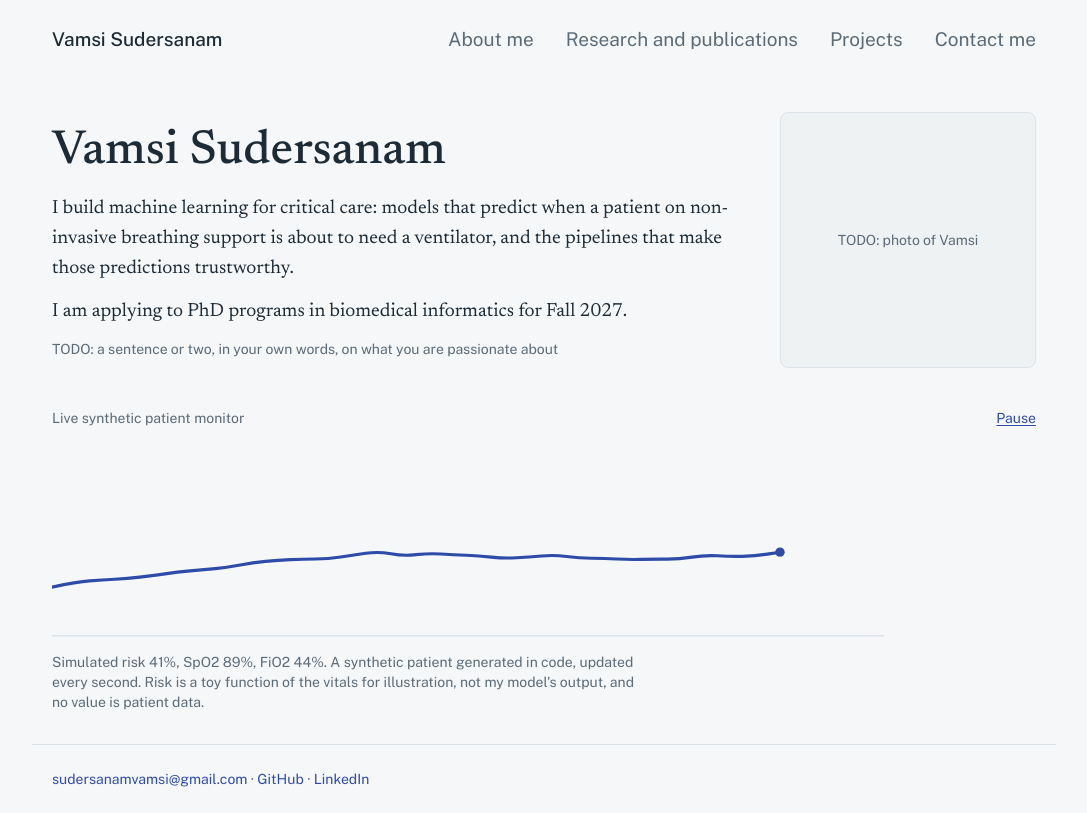
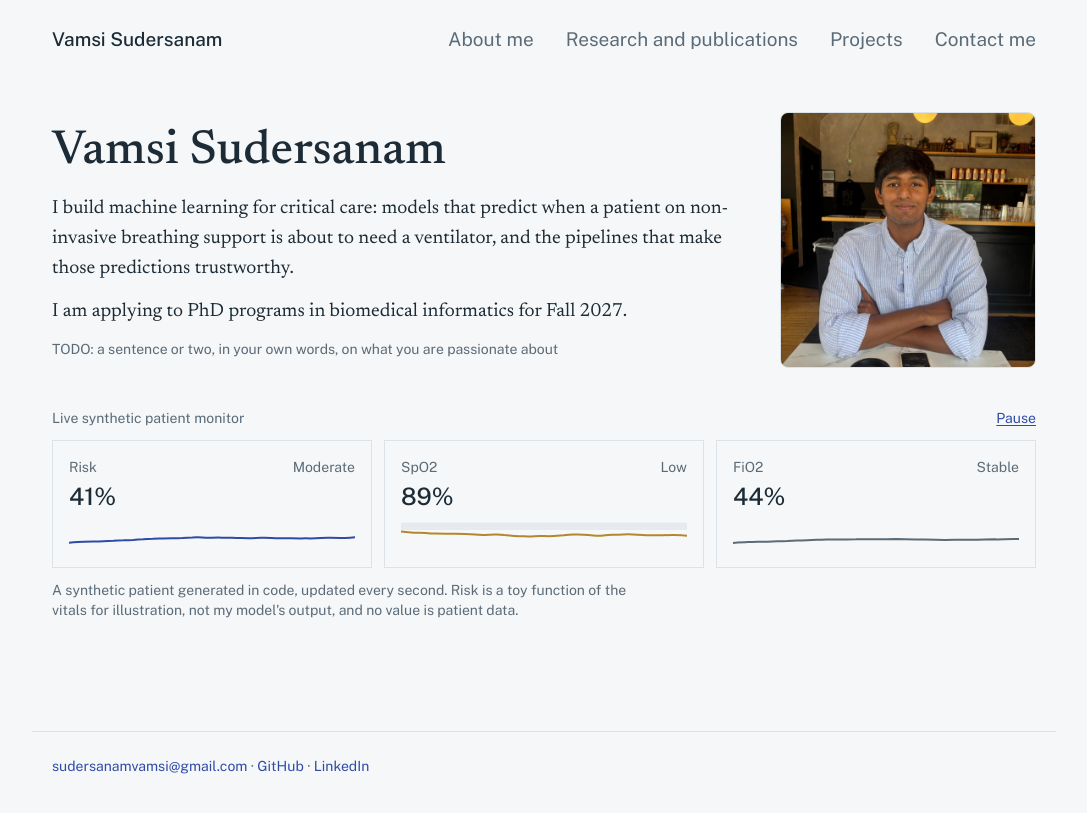
Before and after one commit to sudersanamvamsi-max/Portfolio, a Next.js app: page / in a window 1280 px wide. Shown: the whole page, without its empty margins (96-1183 px from the left). Built offline with nearby package versions, Linux system fonts and the light colour scheme.

Commit message:
Added new visuals and redesigned the patient risk curve

```diff
--- a/components/PatientRiskCurve.tsx
+++ b/components/PatientRiskCurve.tsx
@@ -8,12 +8,9 @@ import { useEffect, useRef, useState } from "react";
 // not my model's output.
 const WINDOW = 30; // minutes of monitoring visible at once
 const TICK_MS = 1000; // one simulated minute arrives per second
-const X0 = 0;
-const X1 = 700;
-const END_X = 800;
-const Y_TOP = 20;
-const Y_SCALE = 155;
-const BASELINE_Y = 192;
+const SW = 100; // sparkline viewBox width
+const SH = 28; // sparkline viewBox height
+const PAD = 3;
 
 function rng(seed: number) {
   let a = seed;
@@ -86,6 +83,50 @@ function seedState() {
   return { history, vitals, target };
 }
 
+type Tile = {
+  label: string;
+  value: string;
+  status: string;
+  color: string;
+  series: number[];
+  lo: number;
+  hi: number;
+  band?: [number, number]; // target range shaded behind the line
+};
+
+function Sparkline({ tile }: { tile: Tile }) {
+  const y = (v: number) => PAD + (1 - (clamp(v, tile.lo, tile.hi) - tile.lo) / (tile.hi - tile.lo)) * (SH - 2 * PAD);
+  const pts: [number, number][] = tile.series.map((v, i) => [(i / (WINDOW - 1)) * SW, y(v)]);
+  return (
+    <svg viewBox={`0 0 ${SW} ${SH}`} preserveAspectRatio="none" aria-hidden="true" className="block h-8 w-full">
+      {tile.band && (
+        <rect x="0" y={y(tile.band[1])} width={SW} height={y(tile.band[0]) - y(tile.band[1])} fill="var(--grid)" opacity="0.6" />
+      )}
+      <path
+        d={smoothPath(pts)}
+        fill="none"
+        stroke={tile.color}
+        strokeWidth="2"
+        strokeLinecap="round"
+        vectorEffect="non-scaling-stroke"
+      />
+    </svg>
+  );
+}
+
+function riskStatus(r: number) {
+  return r >= 0.5 ? "Elevated" : r >= 0.3 ? "Moderate" : "Low";
+}
+
+function spo2Status(v: number) {
+  return v >= 94 ? "In range" : v >= 90 ? "Watch" : "Low";
+}
+
+function fio2Status(series: number[]) {
+  const d = series[series.length - 1] - series[Math.max(0, series.length - 6)];
+  return Math.abs(d) < 0.03 ? "Stable" : d > 0 ? "Rising" : "Falling";
+}
+
 export default function PatientRiskCurve() {
   const seed = useRef<ReturnType<typeof seedState> | null>(null);
   if (seed.current === null) seed.current = seedState();
@@ -114,12 +155,38 @@ export default function PatientRiskCurve() {
     return () => clearInterval(id);
   }, [running]);
 
-  const x = (i: number) => X0 + (i / (WINDOW - 1)) * (X1 - X0);
-  const y = (r: number) => Y_TOP + (1 - r) * Y_SCALE;
-  const linePoints: [number, number][] = history.map((h, i) => [x(i), y(h.risk)]);
-  const path = smoothPath(linePoints);
   const latest = history[history.length - 1];
-  const lastPoint = linePoints[linePoints.length - 1];
+  const fio2Series = history.map((h) => h.fio2);
+  const tiles: Tile[] = [
+    {
+      label: "Risk",
+      value: `${Math.round(latest.risk * 100)}%`,
+      status: riskStatus(latest.risk),
+      color: "var(--cohort-a)",
+      series: history.map((h) => h.risk),
+      lo: 0,
+      hi: 1,
+    },
+    {
+      label: "SpO2",
+      value: `${latest.spo2.toFixed(0)}%`,
+      status: spo2Status(latest.spo2),
+      color: "var(--cohort-b)",
+      series: history.map((h) => h.spo2),
+      lo: 80,
+      hi: 100,
+      band: [94, 100],
+    },
+    {
+      label: "FiO2",
+      value: `${(latest.fio2 * 100).toFixed(0)}%`,
+      status: fio2Status(fio2Series),
+      color: "var(--muted)",
+      series: fio2Series,
+      lo: 0.2,
+      hi: 0.9,
+    },
+  ];
 
   return (
     <figure>
@@ -133,23 +200,19 @@ export default function PatientRiskCurve() {
           {running ? "Pause" : "Resume"}
         </button>
       </div>
-      <svg
-        viewBox="0 0 800 200"
-        preserveAspectRatio="xMinYMid meet"
-        aria-hidden="true"
-        className="mt-2 h-24 w-full sm:h-40 md:h-52"
-      >
-        <line x1="0" y1={BASELINE_Y} x2={END_X} y2={BASELINE_Y} stroke="var(--grid)" strokeWidth="1.5" />
-        <path d={path} fill="none" stroke="var(--cohort-a)" strokeWidth="3" strokeLinecap="round" />
-        {lastPoint && <circle cx={lastPoint[0]} cy={lastPoint[1]} r={4.5} fill="var(--cohort-a)" />}
-      </svg>
-      <figcaption className="mt-2 max-w-measure font-sans text-sm text-muted">
-        {latest && (
-          <>
-            Simulated risk {Math.round(latest.risk * 100)}%, SpO2 {latest.spo2.toFixed(0)}%, FiO2{" "}
-            {(latest.fio2 * 100).toFixed(0)}%.{" "}
-          </>
-        )}
+      <div className="mt-3 grid grid-cols-1 gap-3 sm:grid-cols-3">
+        {tiles.map((t) => (
+          <div key={t.label} className="border border-grid p-4">
+            <div className="flex items-baseline justify-between gap-2 font-sans text-sm">
+              <span className="text-muted">{t.label}</span>
+              <span className="text-muted">{t.status}</span>
+            </div>
+            <p className="mt-1 mb-2 font-sans text-2xl font-medium leading-tight">{t.value}</p>
+            <Sparkline tile={t} />
+          </div>
+        ))}
+      </div>
+      <figcaption className="mt-3 max-w-measure font-sans text-sm text-muted">
         A synthetic patient generated in code, updated every second. Risk is a toy function of
         the vitals for illustration, not my model&apos;s output, and no value is patient data.
       </figcaption>
--- a/content/site.ts
+++ b/content/site.ts
@@ -5,8 +5,7 @@ export const email = "sudersanamvamsi@gmail.com";
 
 // Drop a photo in /public (e.g. /public/vamsi.jpg) and set this to
 // { src: "/vamsi.jpg", alt: "Vamsi Sudersanam" }.
-export const photo: { src: string; alt: string } | null = null;
-
+export const photo = { src: "/vamsi.jpg", alt: "Vamsi Sudersanam" };
 export const oneLiner =
   "I build machine learning for critical care: models that predict when a patient on non-invasive breathing support is about to need a ventilator, and the pipelines that make those predictions trustworthy.";
 
```
Also changed, not shown: public/vamsi.jpg (added).
